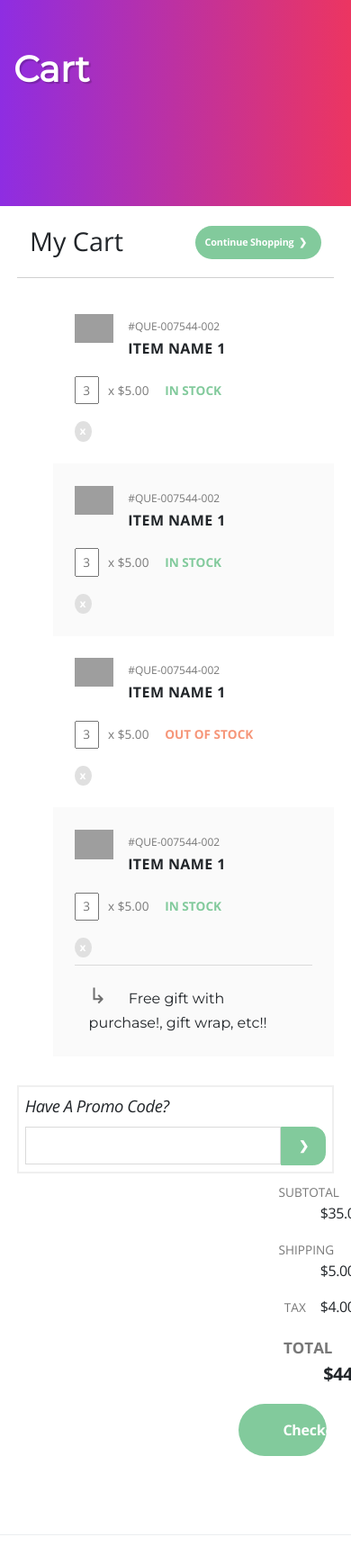
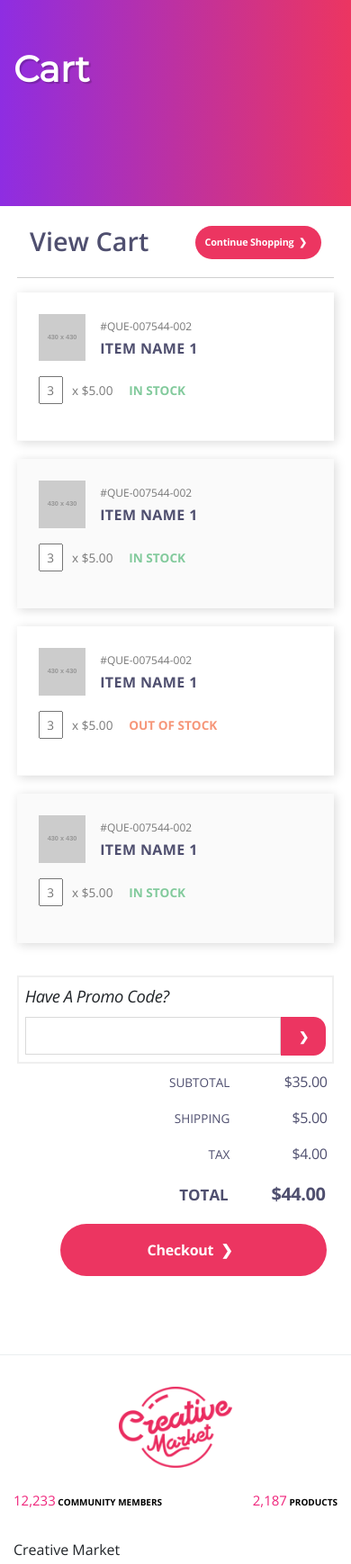
Before and after one commit to itsKros/creativemarket, a PHP site: page /cart.php in a window 390 px wide; the page is wider, and only the part inside the window is pictured. Shown: the part 103-1841 px from the top of that part at 90% size. Run offline with PHP 8.4, Linux system fonts and the light colour scheme; grey boxes labelled with a size stand in for pictures from a placeholder-image service; some libraries are stand-ins or nearby versions; grey boxes are pictures that could not be loaded.

Commit message:
Cart Page Complete

```diff
--- a/assets/css/style.css
+++ b/assets/css/style.css
@@ -471,68 +471,108 @@
 #cartSec ol, ul {list-style: none;}
 #cartSec table {border-collapse: collapse;border-spacing: 0;}
 
-#cartSec caption, th, td {text-align: left;font-weight: normal;vertical-align: middle;}
+#cartSec caption,
+#cartSec th,
+#cartSec td {text-align: left;font-weight: normal;vertical-align: middle;}
 
-#cartSec q, blockquote {quotes: none;}
-#cartSec q:before, q:after, blockquote:before, blockquote:after {content: "";content: none;}
+#cartSec q,
+#cartSec blockquote {quotes: none;}
+#cartSec q:before,
+#cartSec q:after,
+#cartSec blockquote:before,
+#cartSec blockquote:after {content: "";content: none;}
 
 #cartSec a img {border: none;}
-#cartSec article, aside, details, figcaption, figure, footer, header, hgroup, main, menu, nav, section, summary {display: block;}
+
+#cartSec article,
+#cartSec aside,
+#cartSec details,
+#cartSec figcaption,
+#cartSec figure,
+#cartSec footer,
+#cartSec header,
+#cartSec hgroup,
+#cartSec main,
+#cartSec menu,
+#cartSec nav,
+#cartSec section,
+#cartSec summary {display: block;}
+
 #cartSec img {max-width: 100%;}
 
-#cartSec .cf:before, .cf:after {content: " "; display: table;}
+#cartSec .cf:before,
+#cartSec .cf:after {content: " "; display: table;}
 #cartSec .cf:after { clear: both;}
 #cartSec .cf { *zoom: 1;}
 
 #cartSec .wrap {margin: 0 auto;padding: 5% 0;margin-bottom: 5em;}
 
 #cartSec .heading {padding: 1em 0;border-bottom: 1px solid #D0D0D0;}
-#cartSec .heading h1 {font-size: 2em;float: left;}
-#cartSec .heading a.continue:link, .heading a.continue:visited {text-decoration: none;letter-spacing: -.015em;font-size: .75em;padding: 1em;color: #fff;background: #82ca9c;font-weight: bold;border-radius: 50px;float: right;text-align: right;-webkit-transition: all 0.25s linear;-moz-transition: all 0.25s linear;-ms-transition: all 0.25s linear;-o-transition: all 0.25s linear;transition: all 0.25s linear;}
+#cartSec .heading h1 {font-size: 2em;float: left;color: var(--heading);font-weight: 600;}
+
+#cartSec .heading a.continue:link,
+#cartSec .heading a.continue:visited {text-decoration: none;letter-spacing: -.015em;font-size: .75em;padding: 1em;color: #fff;background: var(--primary);font-weight: bold;border-radius: 50px;float: right;text-align: right;-webkit-transition: all 0.25s linear;-moz-transition: all 0.25s linear;-ms-transition: all 0.25s linear;-o-transition: all 0.25s linear;transition: all 0.25s linear;}
 #cartSec .heading a.continue:after {content: "\276f";padding: .5em;position: relative;right: 0;-webkit-transition: all 0.15s linear;-moz-transition: all 0.15s linear;-ms-transition: all 0.15s linear;-o-transition: all 0.15s linear;transition: all 0.15s linear;}
-#cartSec .heading a.continue:hover, .heading a.continue:focus, .heading a.continue:active {background: #f69679;}
-#cartSec .heading a.continue:hover:after, .heading a.continue:focus:after, .heading a.continue:active:after {right: -10px;}
+
+#cartSec .heading a.continue:hover,
+#cartSec .heading a.continue:focus,
+#cartSec .heading a.continue:active {background: var(--secondry);box-shadow: 3px 3px 11px rgba(0,0,0,0.4);}
+
+#cartSec .heading a.continue:hover:after,
+#cartSec .heading a.continue:focus:after,
+#cartSec .heading a.continue:active:after {right: -10px;}
 
 #cartSec .tableHead {display: table;width: 100%;font-size: .75em;}
 #cartSec .tableHead li {display: table-cell;padding: 1em 0;text-align: center;}
 #cartSec .tableHead li.prodHeader {text-align: left;}
 
-#cartSec .cartWrap{}
+#cartSec .cartWrap{padding:0;}
 #cartSec .cart {padding: 1em 0;}
-#cartSec .cart .items {display: block;width: 100%;vertical-align: middle;padding: 1.5em;border-bottom: 1px solid #fafafa;}
+#cartSec .cart .items {display: block;width: 100%;vertical-align: middle;padding: 1.5em;border-bottom: 1px solid #fafafa;    box-shadow: 2px 2px 11px rgba(0,0,0,0.15);margin-bottom: 20px;}
 #cartSec .cart .items.even {background: #fafafa;}
 #cartSec .cart .items .infoWrap {display: table; width: 100%;}
 #cartSec .cart .items .cartSection {display: table-cell;vertical-align: middle;}
 #cartSec .cart .items .cartSection .itemNumber {font-size: .75em;color: #777;margin-bottom: .5em;}
-#cartSec .cart .items .cartSection h3 {font-size: 1em;font-weight: bold;text-transform: uppercase;letter-spacing: .025em;}
+#cartSec .cart .items .cartSection h3 {font-size: 1em;font-weight: bold;text-transform: uppercase;letter-spacing: .025em;color:var(--heading);}
 #cartSec .cart .items .cartSection p {display: inline-block;font-size: .85em;color: #777777;}
 #cartSec .cart .items .cartSection p .quantity {font-weight: bold;color: #333;}
 #cartSec .cart .items .cartSection p.stockStatus {color: #82CA9C;font-weight: bold;padding: .5em 0 0 1em;text-transform: uppercase;}
 #cartSec .cart .items .cartSection p.stockStatus.out {color: #F69679;}
 #cartSec .cart .items .cartSection .itemImg {width: 4em;float: left;}
-#cartSec .cart .items .cartSection.qtyWrap, .cart .items .cartSection.prodTotal {text-align: center;}
-#cartSec .cart .items .cartSection.qtyWrap p, .cart .items .cartSection.prodTotal p {font-weight: bold;font-size: 1.25em;}
+
+#cartSec .cart .items .cartSection.qtyWrap,
+#cartSec .cart .items .cartSection.prodTotal {text-align: center;}
+
+#cartSec .cart .items .cartSection.qtyWrap p,
+#cartSec .cart .items .cartSection.prodTotal p {font-weight: bold;font-size: 1.25em;margin: 0;}
 #cartSec .cart .items .cartSection input.qty {width: 2em;text-align: center;font-size: 1em;padding: .25em;margin: 1em .5em 0 0;}
 #cartSec .cart .items .cartSection .itemImg {width: 8em;display: inline;padding-right: 1em;}
 
-#cartSec .special {display: block;font-family: "Montserrat", sans-serif;}
+#cartSec .special {display: block;}
 #cartSec .special .specialContent {padding: 1em 1em 0;display: block;margin-top: .5em;border-top: 1px solid #dadada;}
 #cartSec .special .specialContent:before {content: "\21b3";font-size: 1.5em;margin-right: 1em;color: #6f6f6f;}
 
-#cartSec a.remove {text-decoration: none;color: #ffffff;font-weight: bold;background: #e0e0e0;padding: .5em;font-size: .75em;display: inline-block;border-radius: 100%;line-height: .85;-webkit-transition: all 0.25s linear;-moz-transition: all 0.25s linear;-ms-transition: all 0.25s linear;-o-transition: all 0.25s linear;transition: all 0.25s linear;}
-#cartSec a.remove:hover {background: #f30;}
+#cartSec a.remove {text-decoration: none;color: var(--primary);font-weight: bold;line-height: 0;font-size: 25px;display: inline-block;}
+
 
 #cartSec .promoCode {border: 2px solid #efefef;float: left;width: 35%;padding: 2%;}
 #cartSec .promoCode label {display: block;width: 100%;font-style: italic;font-size: 1.15em;margin-bottom: .5em;letter-spacing: -.025em;}
 #cartSec .promoCode input {width: 85%;font-size: 1em;padding: .5em;float: left;border: 1px solid #dadada;}
 #cartSec .promoCode input:active, .promoCode input:focus {outline: 0;}
-#cartSec .promoCode a.btn {float: left;width: 15%;padding: .75em 0;border-radius: 0 1em 1em 0;text-align: center;border: 1px solid #82ca9c;}
-#cartSec .promoCode a.btn:hover {border: 1px solid #f69679;background: #f69679;}
+#cartSec .promoCode a.btn {float: left;width: 15%;padding: .75em 0;border-radius: 0 1em 1em 0;text-align: center;}
+#cartSec .promoCode a.btn:hover {background: var(--secondry);}
 
-#cartSec .btn:link, .btn:visited {text-decoration: none;letter-spacing: -.015em;font-size: 1em;padding: 1em 3em;color: #fff;background: #82ca9c;font-weight: bold;border-radius: 50px;float: right;text-align: right;-webkit-transition: all 0.25s linear;-moz-transition: all 0.25s linear;-ms-transition: all 0.25s linear;-o-transition: all 0.25s linear;transition: all 0.25s linear;}
+#cartSec .btn:link,
+#cartSec .btn:visited {text-decoration: none;letter-spacing: -.015em;font-size: 1em;padding: 1em 3em;color: #fff;background: var(--primary);font-weight: bold;border-radius: 50px;float: right;text-align: right;-webkit-transition: all 0.25s linear;-moz-transition: all 0.25s linear;-ms-transition: all 0.25s linear;-o-transition: all 0.25s linear;transition: all 0.25s linear;}
 #cartSec .btn:after {content: "\276f";padding: .5em;position: relative;right: 0;-webkit-transition: all 0.15s linear;-moz-transition: all 0.15s linear;-ms-transition: all 0.15s linear;-o-transition: all 0.15s linear;transition: all 0.15s linear;}
-#cartSec .btn:hover, .btn:focus, .btn:active {background: #f69679;}
-#cartSec .btn:hover:after, .btn:focus:after, .btn:active:after {right: -10px;}
+
+#cartSec .btn:hover,
+#cartSec .btn:focus,
+#cartSec .btn:active {background: var(--secondry);box-shadow: 3px 3px 14px rgba(0,0,0,0.4);}
+
+#cartSec .btn:hover:after,
+#cartSec .btn:focus:after,
+#cartSec .btn:active:after {right: -10px;}
 #cartSec .promoCode .btn {font-size: .85em;padding: .5em 2em;}
 
 /* TOTAL AND CHECKOUT  */
@@ -540,8 +580,8 @@
 #cartSec .subtotal .totalRow {padding: .5em;text-align: right;}
 #cartSec .subtotal .totalRow.final {font-size: 1.25em;font-weight: bold;}
 #cartSec .subtotal .totalRow span {display: inline-block;padding: 0 0 0 1em;text-align: right;}
-#cartSec .subtotal .totalRow .label {font-size: .85em;text-transform: uppercase;color: #777;}
-#cartSec .subtotal .totalRow .value {letter-spacing: -.025em;width: 35%;}
+#cartSec .subtotal .totalRow .label {font-size: .85em;text-transform: uppercase;color:var(--heading);;}
+#cartSec .subtotal .totalRow .value {letter-spacing: -.025em;width: 35%;color:var(--heading);}
 
 @media only screen and (max-width: 39.375em) {
   #cartSec .wrap {width: 98%;padding: 2% 0;}
@@ -550,9 +590,13 @@
   #cartSec .cart .items .cartSection {width: 90%;display: block;float: left;}
   #cartSec .cart .items .cartSection.qtyWrap {width: 10%;text-align: center;padding: .5em 0;float: right;}
   #cartSec .cart .items .cartSection.qtyWrap:before {content: "QTY";display: block;padding: .25em;font-size: .75em;}
-  #cartSec .cart .items .cartSection.prodTotal, .cart .items .cartSection.removeWrap {display: none;}
+
+  #cartSec .cart .items .cartSection.prodTotal,
+  #cartSec .cart .items .cartSection.removeWrap {display: none;}
   #cartSec .cart .items .cartSection .itemImg {width: 25%;}
-  #cartSec .promoCode, .subtotal {width: 100%;}
+
+  #cartSec .promoCode,
+  #cartSec .subtotal {width: 100%;}
   #cartSec a.btn.continue {width: 100%;text-align: center;}
 }
 
--- a/assets/js/script.js
+++ b/assets/js/script.js
@@ -92,30 +92,7 @@
     $('.panel-group').on('shown.bs.collapse', toggleIcon);
     //Product Accordion Ends
 
-    //Realated Product Starts
 
-    $('.owl-carousel').owlCarousel({
-        loop:true,
-        margin:10,
-        responsiveClass:true,
-        responsive:{
-            0:{
-                items:1,
-                nav:true
-            },
-            600:{
-                items:3,
-                nav:false
-            },
-            1000:{
-                items:5,
-                nav:true,
-                loop:false
-            }
-        }
-    })
-
-    //Realated Product Ends
 });
 
 $(window).bind("load", function() {
@@ -128,8 +105,7 @@
 $('a.remove').click(function(){
     event.preventDefault();
     $( this ).parent().parent().parent().hide( 400 );
-
-  })
+})
 
   // Just for testing, show all items
     $('a.btn.continue').click(function(){
--- a/cart.php
+++ b/cart.php
@@ -1,5 +1,4 @@
 <?php include('header.php'); ?>
-
 <!-- Hero Section -->
 <section id="pageTitleSec" class="inGrid cart">
 	<div class="container">
@@ -18,134 +17,127 @@
 			<div class="col-md-12">
 				<div class="wrap cf">
 					<div class="heading cf">
-          <h1>My Cart</h1>
+						<h1>View Cart</h1>
 						<a href="#" class="continue">Continue Shopping</a>
 					</div>
 					<div class="cart">
-      <!--    <ul class="tableHead">
-            <li class="prodHeader">Product</li>
-            <li>Quantity</li>
-            <li>Total</li>
-            <li>Remove</li>
-          </ul>-->
+						<!--   <ul class="tableHead"><li class="prodHeader">Product</li><li>Quantity</li><li>Total</li><li>Remove</li></ul>-->
 						<ul class="cartWrap">
 							<li class="items odd">
-
 								<div class="infoWrap">
 									<div class="cartSection">
-              <img src="http://lorempixel.com/output/technics-q-c-300-300-4.jpg" alt="" class="itemImg" />
+										<img src="https://dummyimage.com/430x430/ec3560/ffffff&text=List+Gears" alt="" class="itemImg" />
 										<p class="itemNumber">#QUE-007544-002</p>
 										<h3>Item Name 1</h3>
-
-                <p> <input type="text"  class="qty" placeholder="3"/> x $5.00</p>
-
+										<p>
+											<input type="text"  class="qty" placeholder="3"/> x $5.00
+										</p>
 										<p class="stockStatus"> In Stock</p>
 									</div>
-
-
 									<div class="prodTotal cartSection">
 										<p>$15.00</p>
 									</div>
 									<div class="cartSection removeWrap">
-                <a href="#" class="remove">x</a>
+										<a href="#" class="remove"><i class="fa fa-window-close" aria-hidden="true"></i></a>
 									</div>
 								</div>
 							</li>
 							<li class="items even">
-
 								<div class="infoWrap">
 									<div class="cartSection">
-
-              <img src="http://lorempixel.com/output/technics-q-c-300-300-4.jpg" alt="" class="itemImg" />
+										<img src="https://dummyimage.com/430x430/ec3560/ffffff&text=List+Gears" alt="" class="itemImg" />
 										<p class="itemNumber">#QUE-007544-002</p>
 										<h3>Item Name 1</h3>
-
-                <p> <input type="text"  class="qty" placeholder="3"/> x $5.00</p>
-
+										<p>
+											<input type="text"  class="qty" placeholder="3"/> x $5.00
+										</p>
 										<p class="stockStatus"> In Stock</p>
 									</div>
-
-
 									<div class="prodTotal cartSection">
 										<p>$15.00</p>
 									</div>
 									<div class="cartSection removeWrap">
-                <a href="#" class="remove">x</a>
+										<a href="#" class="remove"><i class="fa fa-window-close" aria-hidden="true"></i></a>
 									</div>
 								</div>
 							</li>
-
 							<li class="items odd">
 								<div class="infoWrap">
 									<div class="cartSection">
-
-              <img src="http://lorempixel.com/output/technics-q-c-300-300-4.jpg" alt="" class="itemImg" />
+										<img src="https://dummyimage.com/430x430/ec3560/ffffff&text=List+Gears" alt="" class="itemImg" />
 										<p class="itemNumber">#QUE-007544-002</p>
 										<h3>Item Name 1</h3>
-
-                <p> <input type="text"  class="qty" placeholder="3"/> x $5.00</p>
-
+										<p>
+											<input type="text"  class="qty" placeholder="3"/> x $5.00
+										</p>
 										<p class="stockStatus out"> Out of Stock</p>
 									</div>
-
-
 									<div class="prodTotal cartSection">
 										<p>$15.00</p>
 									</div>
 									<div class="cartSection removeWrap">
-                <a href="#" class="remove">x</a>
+										<a href="#" class="remove"><i class="fa fa-window-close" aria-hidden="true"></i></a>
 									</div>
 								</div>
 							</li>
 							<li class="items even">
 								<div class="infoWrap">
 									<div class="cartSection info">
-
-              <img src="http://lorempixel.com/output/technics-q-c-300-300-4.jpg" alt="" class="itemImg" />
+										<img src="https://dummyimage.com/430x430/ec3560/ffffff&text=List+Gears" alt="" class="itemImg" />
 										<p class="itemNumber">#QUE-007544-002</p>
 										<h3>Item Name 1</h3>
-
-                <p> <input type="text"  class="qty" placeholder="3"/> x $5.00</p>
-
+										<p>
+											<input type="text"  class="qty" placeholder="3"/> x $5.00
+										</p>
 										<p class="stockStatus"> In Stock</p>
-
 									</div>
-
-
 									<div class="prodTotal cartSection">
 										<p>$15.00</p>
 									</div>
-
 									<div class="cartSection removeWrap">
-                <a href="#" class="remove">x</a>
+										<a href="#" class="remove"><i class="fa fa-window-close" aria-hidden="true"></i></a>
 									</div>
 								</div>
-              <div class="special"><div class="specialContent">Free gift with purchase!, gift wrap, etc!!</div></div>
+
 							</li>
-
-
 							<!--<li class="items even">Item 2</li>-->
-
 						</ul>
 					</div>
-
-        <div class="promoCode"><label for="promo">Have A Promo Code?</label><input type="text" name="promo" placholder="Enter Code" />
-        <a href="#" class="btn"></a></div>
-
+					<div class="promoCode">
+						<label for="promo">Have A Promo Code?</label>
+						<input type="text" name="promo" placholder="Enter Code" />
+						<a href="#" class="btn"></a>
+					</div>
 					  <div class="subtotal cf">
 						<ul>
-            <li class="totalRow"><span class="label">Subtotal</span><span class="value">$35.00</span></li>
-
-                <li class="totalRow"><span class="label">Shipping</span><span class="value">$5.00</span></li>
-
-                  <li class="totalRow"><span class="label">Tax</span><span class="value">$4.00</span></li>
-                  <li class="totalRow final"><span class="label">Total</span><span class="value">$44.00</span></li>
-            <li class="totalRow"><a href="#" class="btn continue">Checkout</a></li>
+							<li class="totalRow">
+								<span class="label">Subtotal</span>
+								<span class="value">$35.00</span>
+							</li>
+							<li class="totalRow">
+								<span class="label">Shipping</span>
+								<span class="value">$5.00</span>
+							</li>
+							<li class="totalRow">
+								<span class="label">Tax</span>
+								<span class="value">$4.00</span>
+							</li>
+							<li class="totalRow final">
+								<span class="label">Total</span>
+								<span class="value">$44.00</span>
+							</li>
+							<li class="totalRow">
+								<a href="#" class="btn continue">Checkout</a>
+							</li>
 						</ul>
 					  </div>
 				  </div>
 			  </div>
-    <div>
+		  </div>
+	  </div>
   </div>
 </section>
+
+
+
 <?php include('footer.php'); ?>
```
Lines whose indentation alone changed are shown as unchanged.
